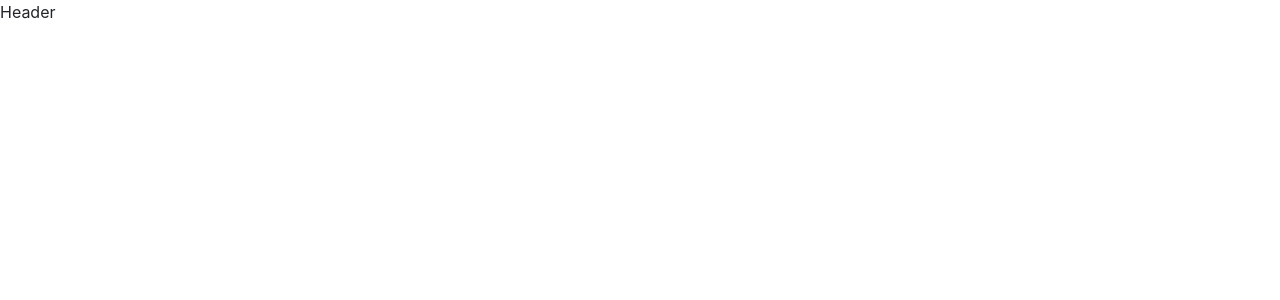
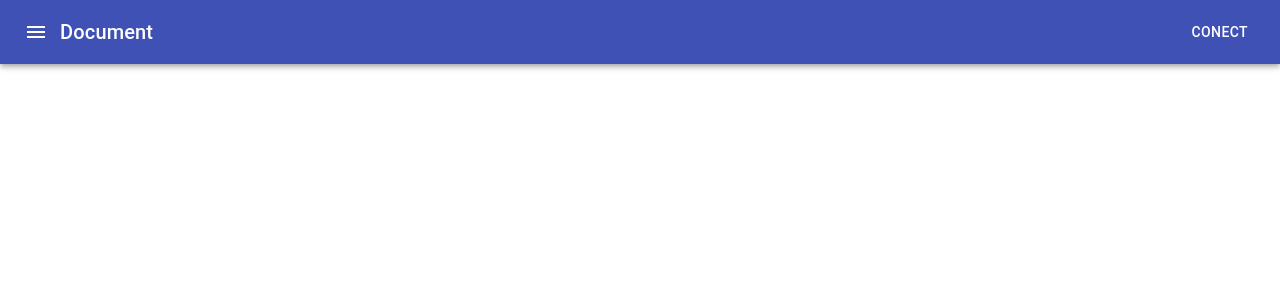
Before and after one commit to Electronic-Signatures-Industries/documentos-tokenizable, a React (Create React App) app in the folder app/: page / in a window 1280 px wide. Shown: the top 300 px of the page. Built offline with nearby package versions, Linux system fonts and the light colour scheme.

Commit message:
Adding header

```diff
--- /dev/null
+++ b/app/src/assets/locales/en/isotope.json
@@ -0,0 +1,4 @@
+{
+    "header_title": "Document",
+    "header_conect": "Conect"
+}
--- a/app/src/assets/locales/es/isotope.json
+++ b/app/src/assets/locales/es/isotope.json
@@ -1,3 +1,4 @@
 {
-    "header_title": "Header"
+    "header_title": "Documentos",
+    "header_conect": "Conectar"
 }
--- a/app/src/components/Header/Header.jsx
+++ b/app/src/components/Header/Header.jsx
@@ -1,13 +1,29 @@
 import React from 'react';
+import AppBar from '@material-ui/core/AppBar';
+import Toolbar from '@material-ui/core/Toolbar';
+import Typography from '@material-ui/core/Typography';
+import Button from '@material-ui/core/Button';
+import IconButton from '@material-ui/core/IconButton';
+import MenuIcon from '@material-ui/icons/Menu';
 import i18n from 'i18next';
 
 import './header.scss';
 
 const Header = () => {
 	return (
-		<header id="main-header" className="main-header div-header">
-			{i18n.t('header_title')}
-		</header>
+		<div className="root">
+			<AppBar position="static">
+				<Toolbar>
+					<IconButton edge="start" className="menuButton" color="inherit" aria-label="menu">
+						<MenuIcon />
+					</IconButton>
+					<Typography variant="h6" className="title">
+						{i18n.t('header_title')}
+					</Typography>
+					<Button color="inherit">{i18n.t('header_conect')}</Button>
+				</Toolbar>
+			</AppBar>
+		</div>
 	)
 
 }
--- a/app/src/components/Header/header.scss
+++ b/app/src/components/Header/header.scss
@@ -1 +1,13 @@
 @import '../../App.scss';
+
+.root {
+    flex-grow: 1
+}
+
+.menuButton {
+    margin-right: 2rem
+}
+
+.title {
+    flex-grow: 1
+}
--- a/app/src/services/i18n.js
+++ b/app/src/services/i18n.js
@@ -1,18 +1,22 @@
 import i18n from 'i18next';
 import translationES from '../assets/locales/es/isotope.json';
+import translationEN from '../assets/locales/en/isotope.json';
 
 const userLanguage = () => navigator.language;
 
 const resources = {
 	es: {
 		translation: translationES,
+	},
+	en: {
+		translation: translationEN,
 	}
 };
 
 i18n.init({
 	resources,
 	lng: userLanguage(),
-	fallbackLng: ['es'],
+	fallbackLng: ['es', 'en'],
 });
 
 export default i18n;
```
